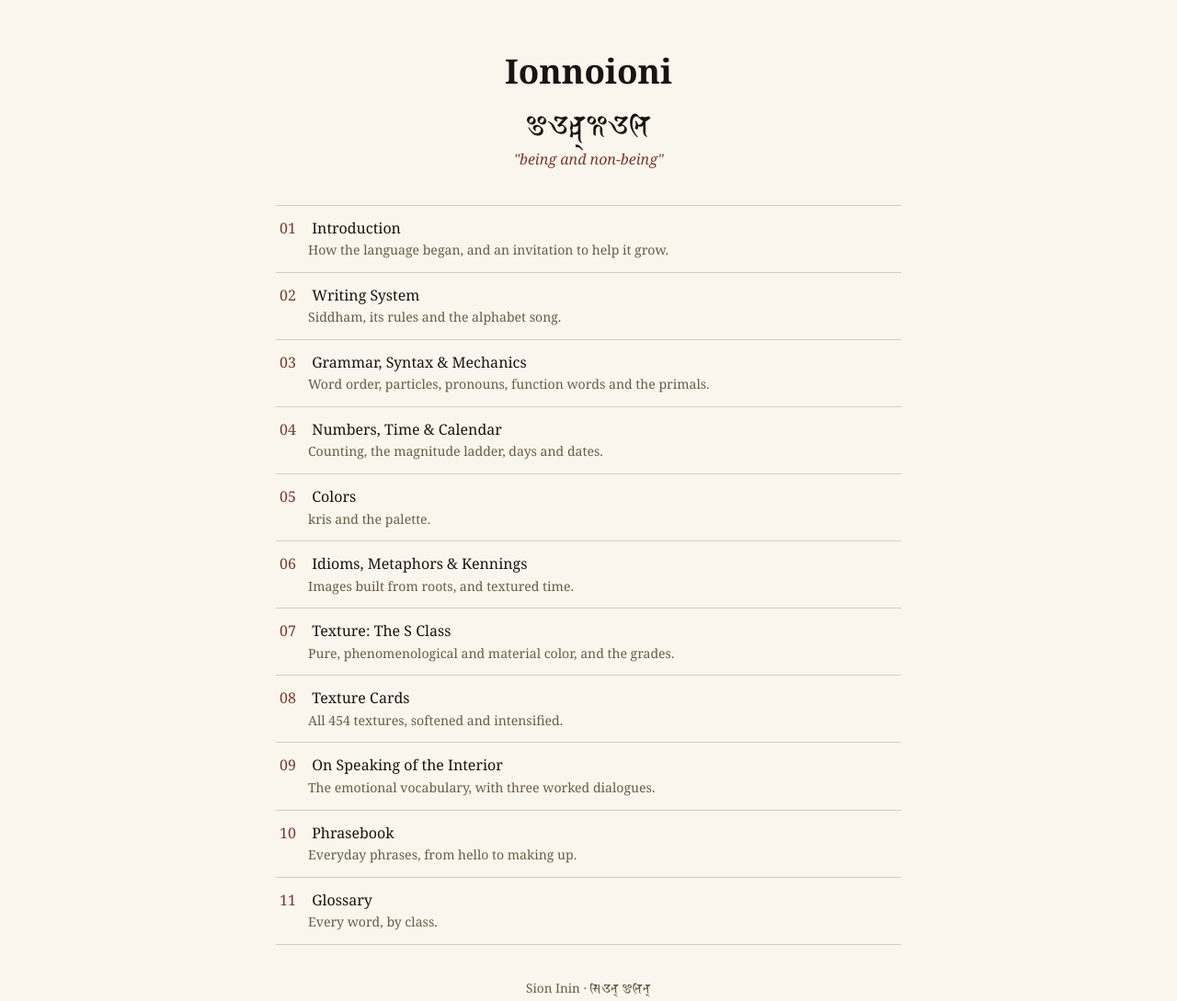
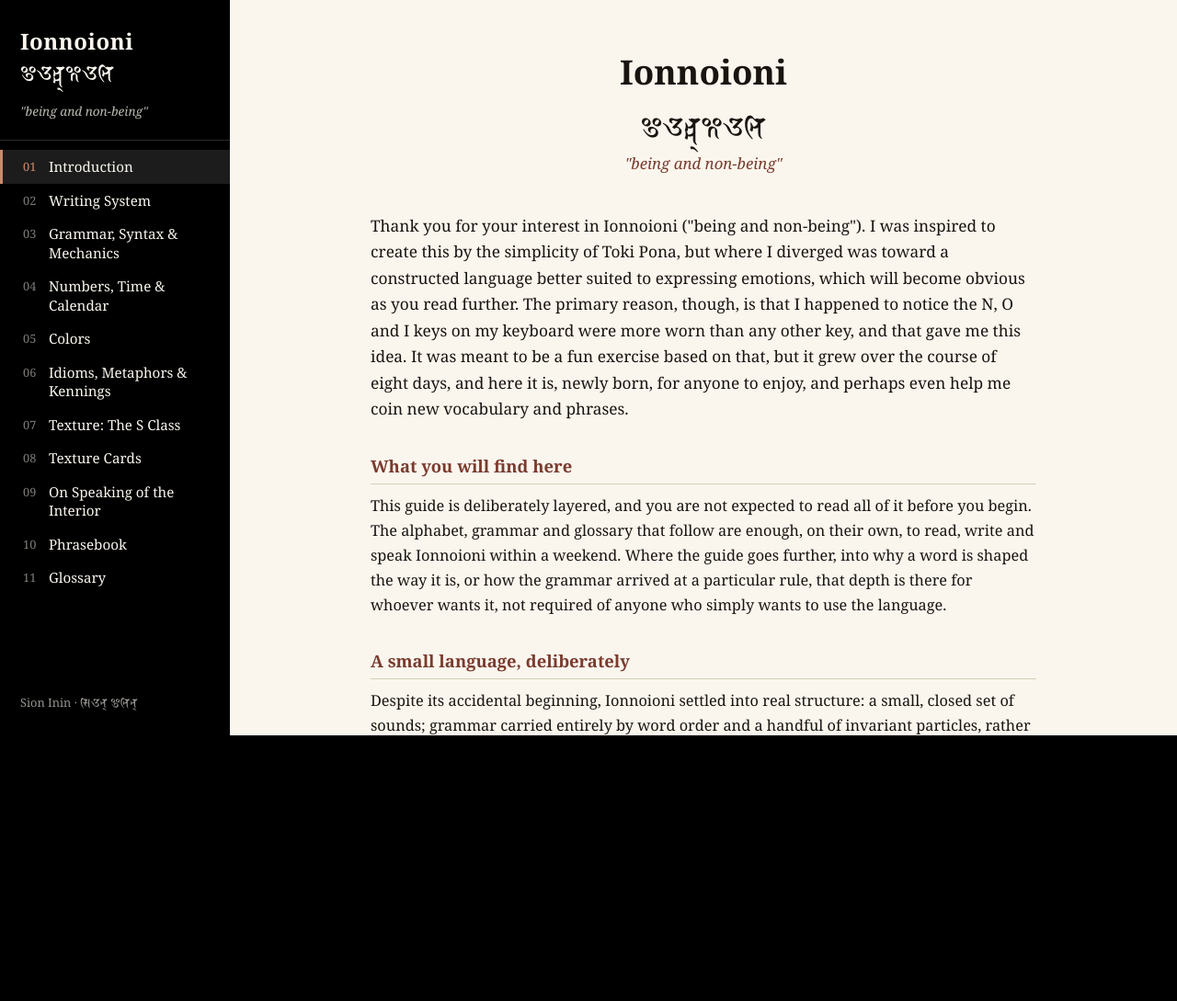
Before and after one commit to ukamikazu/ionnoioni, a plain HTML site: page index.html in a window 1280 px wide. Shown: the whole page at 92% size. After the commit the page ends 800 px from the top, so only its background shows below. Drawn offline with Linux system fonts and the light colour scheme.

Commit message:
Side panel navigation: page list on the left, pages open on the right
Co-Authored-By: Claude Opus 5.5 <noreply@anthropic.com>
Claude-Session: https://claude.ai/code/session_01Etma9m6YkKUqVHoSVcBTQw

```diff
--- a/01-introduction.html
+++ b/01-introduction.html
@@ -92,7 +92,7 @@
 </style>
 </head>
 <body>
-<nav style="font-family: 'Noto Serif', Georgia, serif; font-size: 0.85rem; margin: 0 0 12px;"><a href="index.html" style="color: #7a3b2e;">Ionnoioni: all pages</a></nav>
+<nav class="allpages" style="font-family: 'Noto Serif', Georgia, serif; font-size: 0.85rem; margin: 0 0 12px;"><a href="index.html" style="color: #7a3b2e;">Ionnoioni: all pages</a></nav>
 
   <h1>Ionnoioni</h1>
   <span class="siddham-name">𑖂𑖌𑖡𑖿𑖡𑖿𑖃𑖌𑖡𑖰</span>
@@ -159,5 +159,6 @@
     <div>Sion Inin, "settles oneself"</div>
   </div>
 
+<script>if (window.top !== window) { var n = document.querySelector('nav.allpages'); if (n) n.style.display = 'none'; }</script>
 </body>
 </html>
--- a/index.html
+++ b/index.html
@@ -6,39 +6,78 @@
 <title>Ionnoioni</title>
 <link rel="stylesheet" href="fonts/fonts.css">
 <style>
-  :root { --ink: #1a1410; --paper: #faf6ee; --accent: #7a3b2e; --line: #d8cdb8; }
+  :root { --paper: #faf6ee; --accent: #c98a6e; --side: #000; }
   * { box-sizing: border-box; }
-  body { background: var(--paper); color: var(--ink); font-family: 'Noto Serif', Georgia, serif; margin: 0 auto; padding: 48px 20px 70px; max-width: 720px; line-height: 1.6; }
-  h1 { text-align: center; font-size: 2.3rem; margin: 0 0 4px; }
-  .sid { font-family: 'Noto Sans Siddham', serif; font-size: 1.8rem; display: block; text-align: center; margin: 6px 0 2px; }
-  .subtitle { text-align: center; color: var(--accent); font-style: italic; margin: 0 0 36px; }
-  ol { list-style: none; padding: 0; margin: 0; }
-  li { border-top: 1px solid var(--line); }
-  li:last-child { border-bottom: 1px solid var(--line); }
-  a { display: block; padding: 12px 4px; color: var(--ink); text-decoration: none; }
-  a:hover { background: #fff; }
-  .n { color: var(--accent); display: inline-block; width: 2.2em; }
-  .d { display: block; color: #6b5b45; font-size: 0.88rem; margin-left: 2.2em; }
-  footer { margin-top: 36px; text-align: center; font-size: 0.85rem; color: #6b5b45; }
+  html, body { height: 100%; margin: 0; }
+  body { display: flex; background: var(--side); font-family: 'Noto Serif', Georgia, serif; }
+  nav { width: 250px; flex: none; background: var(--side); color: var(--paper); display: flex; flex-direction: column; padding: 28px 0 18px; overflow-y: auto; }
+  .brand { padding: 0 22px 22px; border-bottom: 1px solid #2a2a2a; margin-bottom: 10px; }
+  .brand h1 { font-size: 1.5rem; margin: 0; font-weight: 700; letter-spacing: 0.02em; }
+  .brand .sid { font-family: 'Noto Sans Siddham', serif; font-size: 1.35rem; display: block; margin-top: 4px; }
+  .brand .sub { font-style: italic; font-size: 0.85rem; opacity: 0.75; margin-top: 2px; }
+  nav ol { list-style: none; margin: 0; padding: 0; }
+  nav a { display: flex; gap: 10px; padding: 8px 22px; color: var(--paper); text-decoration: none; font-size: 0.95rem; line-height: 1.35; border-left: 3px solid transparent; }
+  nav a .n { opacity: 0.5; font-size: 0.8rem; padding-top: 2px; min-width: 1.4em; }
+  nav a:hover { background: #151515; }
+  nav a.current { border-left-color: var(--accent); background: #1c1c1c; }
+  nav a.current .n { opacity: 1; color: var(--accent); }
+  .foot { margin-top: auto; padding: 18px 22px 0; font-size: 0.8rem; opacity: 0.6; }
+  .foot .sid { font-family: 'Noto Sans Siddham', serif; }
+  main { flex: 1; min-width: 0; }
+  iframe { width: 100%; height: 100%; border: 0; display: block; background: var(--paper); }
+  .toggle { display: none; }
+  @media (max-width: 760px) {
+    body { flex-direction: column; }
+    nav { width: 100%; padding: 12px 0 6px; max-height: 45vh; }
+    .brand { display: flex; align-items: baseline; gap: 12px; padding: 0 16px 10px; margin-bottom: 4px; }
+    .brand .sub { display: none; }
+    nav a { padding: 7px 16px; }
+    nav.closed ol, nav.closed .foot { display: none; }
+    .toggle { display: block; margin-left: auto; background: none; border: 1px solid #444; color: var(--paper); border-radius: 4px; padding: 2px 10px; font: inherit; font-size: 0.85rem; }
+    main { flex: 1; min-height: 0; }
+  }
 </style>
 </head>
 <body>
-  <h1>Ionnoioni</h1>
-  <span class="sid">𑖂𑖌𑖡𑖿𑖡𑖿𑖃𑖌𑖡𑖰</span>
-  <div class="subtitle">"being and non-being"</div>
+<nav id="nav" class="closed">
+  <div class="brand">
+    <h1>Ionnoioni</h1>
+    <span class="sid">𑖂𑖌𑖡𑖿𑖡𑖿𑖃𑖌𑖡𑖰</span>
+    <div class="sub">"being and non-being"</div>
+    <button class="toggle" onclick="document.getElementById('nav').classList.toggle('closed')">Pages</button>
+  </div>
   <ol>
-    <li><a href="01-introduction.html"><span class="n">01</span>Introduction<span class="d">How the language began, and an invitation to help it grow.</span></a></li>
-    <li><a href="02-writing-system.html"><span class="n">02</span>Writing System<span class="d">Siddham, its rules and the alphabet song.</span></a></li>
-    <li><a href="03-grammar-syntax-and-mechanics.html"><span class="n">03</span>Grammar, Syntax &amp; Mechanics<span class="d">Word order, particles, pronouns, function words and the primals.</span></a></li>
-    <li><a href="04-numbers-time-and-calendar.html"><span class="n">04</span>Numbers, Time &amp; Calendar<span class="d">Counting, the magnitude ladder, days and dates.</span></a></li>
-    <li><a href="05-colors.html"><span class="n">05</span>Colors<span class="d">kris and the palette.</span></a></li>
-    <li><a href="06-idioms-metaphors-and-kennings.html"><span class="n">06</span>Idioms, Metaphors &amp; Kennings<span class="d">Images built from roots, and textured time.</span></a></li>
-    <li><a href="07-texture-the-s-class.html"><span class="n">07</span>Texture: The S Class<span class="d">Pure, phenomenological and material color, and the grades.</span></a></li>
-    <li><a href="08-texture-cards.html"><span class="n">08</span>Texture Cards<span class="d">All 454 textures, softened and intensified.</span></a></li>
-    <li><a href="09-on-speaking-of-the-interior.html"><span class="n">09</span>On Speaking of the Interior<span class="d">The emotional vocabulary, with three worked dialogues.</span></a></li>
-    <li><a href="10-phrasebook.html"><span class="n">10</span>Phrasebook<span class="d">Everyday phrases, from hello to making up.</span></a></li>
-    <li><a href="11-glossary.html"><span class="n">11</span>Glossary<span class="d">Every word, by class.</span></a></li>
+    <li><a href="01-introduction.html" target="pane"><span class="n">01</span>Introduction</a></li>
+    <li><a href="02-writing-system.html" target="pane"><span class="n">02</span>Writing System</a></li>
+    <li><a href="03-grammar-syntax-and-mechanics.html" target="pane"><span class="n">03</span>Grammar, Syntax &amp; Mechanics</a></li>
+    <li><a href="04-numbers-time-and-calendar.html" target="pane"><span class="n">04</span>Numbers, Time &amp; Calendar</a></li>
+    <li><a href="05-colors.html" target="pane"><span class="n">05</span>Colors</a></li>
+    <li><a href="06-idioms-metaphors-and-kennings.html" target="pane"><span class="n">06</span>Idioms, Metaphors &amp; Kennings</a></li>
+    <li><a href="07-texture-the-s-class.html" target="pane"><span class="n">07</span>Texture: The S Class</a></li>
+    <li><a href="08-texture-cards.html" target="pane"><span class="n">08</span>Texture Cards</a></li>
+    <li><a href="09-on-speaking-of-the-interior.html" target="pane"><span class="n">09</span>On Speaking of the Interior</a></li>
+    <li><a href="10-phrasebook.html" target="pane"><span class="n">10</span>Phrasebook</a></li>
+    <li><a href="11-glossary.html" target="pane"><span class="n">11</span>Glossary</a></li>
   </ol>
-  <footer>Sion Inin · <span style="font-family: 'Noto Sans Siddham', serif;">𑖭𑖰𑖌𑖡𑖿 𑖂𑖡𑖰𑖡𑖿</span></footer>
+  <div class="foot">Sion Inin · <span class="sid">𑖭𑖰𑖌𑖡𑖿 𑖂𑖡𑖰𑖡𑖿</span></div>
+</nav>
+<main><iframe name="pane" id="pane" title="Ionnoioni page"></iframe></main>
+<script>
+  // The address bar remembers the open page (index.html#05-colors), so reloads and shared links land on the right page.
+  var links = Array.prototype.slice.call(document.querySelectorAll('nav a'));
+  var pane = document.getElementById('pane');
+  function show(file, push) {
+    var a = links.filter(function (l) { return l.getAttribute('href') === file; })[0] || links[0];
+    file = a.getAttribute('href');
+    links.forEach(function (l) { l.classList.toggle('current', l === a); });
+    if (pane.getAttribute('src') !== file) pane.setAttribute('src', file);
+    if (push) history.replaceState(null, '', '#' + file.replace('.html', ''));
+    document.getElementById('nav').classList.add('closed');
+  }
+  links.forEach(function (l) {
+    l.addEventListener('click', function (e) { e.preventDefault(); show(l.getAttribute('href'), true); });
+  });
+  show((location.hash.slice(1) || '01-introduction') + '.html', false);
+</script>
 </body>
 </html>
```
Also changed, not shown: 02-writing-system.html (+2 -1 lines), 03-grammar-syntax-and-mechanics.html (+2 -1 lines), 04-numbers-time-and-calendar.html (+2 -1 lines), 05-colors.html (+2 -1 lines), 06-idioms-metaphors-and-kennings.html (+2 -1 lines), 07-texture-the-s-class.html (+2 -1 lines), 08-texture-cards.html (+2 -1 lines), 09-on-speaking-of-the-interior.html (+2 -1 lines), 10-phrasebook.html (+2 -1 lines), 11-glossary.html (+2 -1 lines).
